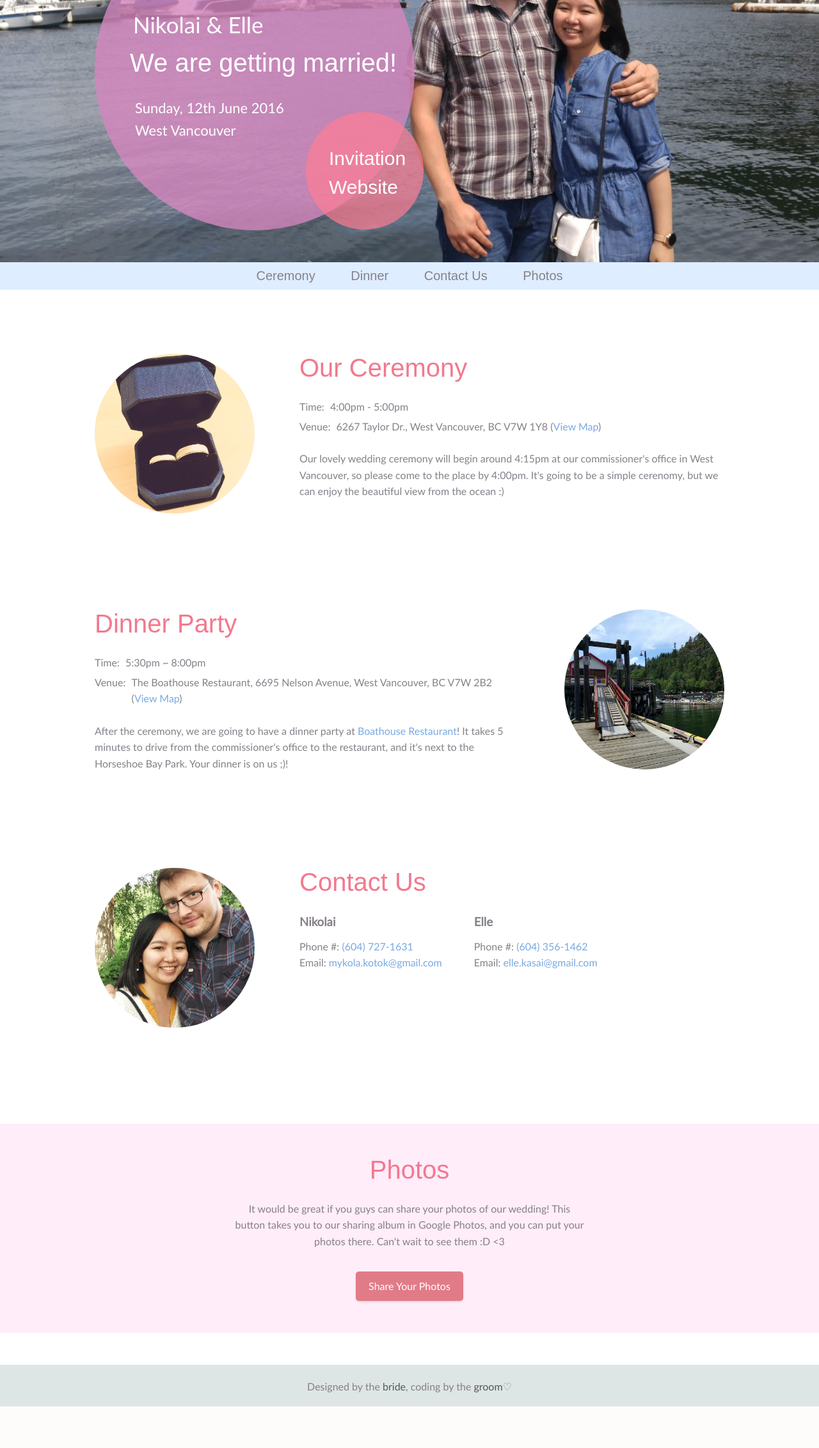
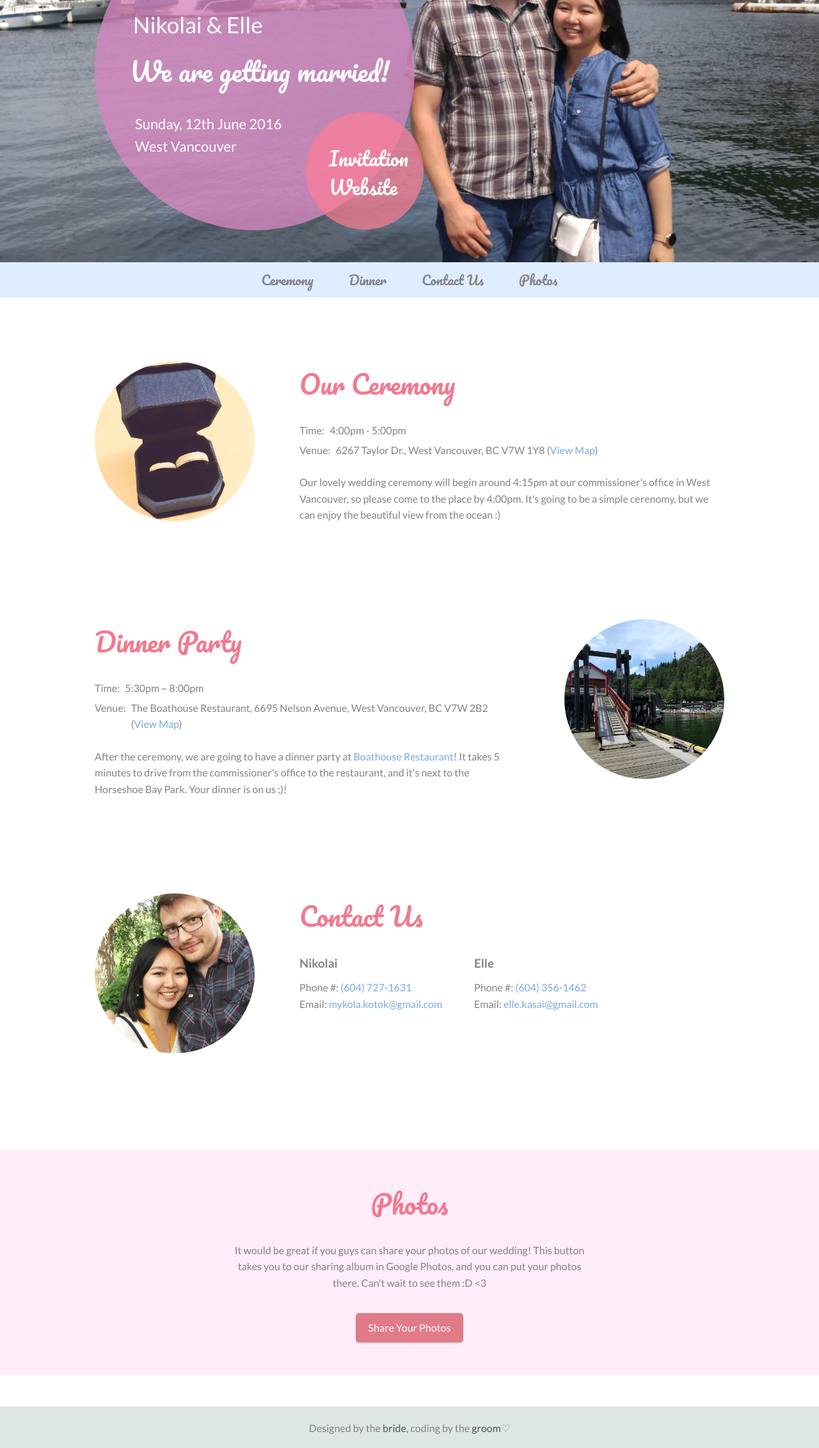
Before and after one commit to lennakz/Wedding, a PHP site: page / in a window 1280 px wide. Shown: the whole page at 64% size. Before the commit the page ends 2199 px from the top, so only its background shows below. Run offline with PHP 8.4, Linux system fonts and the light colour scheme; some libraries are stand-ins or nearby versions; some web fonts are replaced.

Commit message:
change font

```diff
--- a/home.html
+++ b/home.html
@@ -3,13 +3,14 @@
 <head>
   <meta charset="utf-8">
   <meta name="viewport" content="width=device-width, initial-scale=1">
-  <link rel="stylesheet" href="stylesheets/normalize.css">
-  <link rel="stylesheet" href="stylesheets/font.css">
-	<link rel="stylesheet" href="stylesheets/wedding_styles.css">
-  <link rel="stylesheet" href="library/font-awesome-4.6.3/css/font-awesome.min.css">
-  <script src="https://ajax.googleapis.com/ajax/libs/jquery/2.2.0/jquery.min.js"></script>
-  <script type="text/javascript" src="https://cdnjs.cloudflare.com/ajax/libs/jquery-scrollTo/2.1.2/jquery.scrollTo.min.js"></script>
-  <script type="text/javascript" src="javascript/animations.js"></script>
+  <link rel="stylesheet" href="/stylesheets/normalize.css">
+  <link rel="stylesheet" href="/library/font-awesome-4.6.3/css/font-awesome.min.css">
+  <link href='//fonts.googleapis.com/css?family=Lato:400,700' rel='stylesheet' type='text/css'>
+  <link href='//fonts.googleapis.com/css?family=Pacifico' rel='stylesheet' type='text/css'>
+	<link rel="stylesheet" href="/stylesheets/wedding_styles.css">
+  <script src="//ajax.googleapis.com/ajax/libs/jquery/2.2.0/jquery.min.js"></script>
+  <script type="text/javascript" src="//cdnjs.cloudflare.com/ajax/libs/jquery-scrollTo/2.1.2/jquery.scrollTo.min.js"></script>
+  <script type="text/javascript" src="/javascript/animations.js"></script>
   <title>Nikolai & Elle - We're Getting Married!</title>
 </head>
 <body>
--- a/stylesheets/font.css
+++ /dev/null
@@ -1,23 +0,0 @@
-@font-face {
-  font-family: 'Pacifico';
-  font-style: normal;
-  font-weight: 400;
-  src: local('Pacifico Regular'), local('Pacifico-Regular'), url(https://fonts.gstatic.com/s/pacifico/v7/Q_Z9mv4hySLTMoMjnk_rCXYhjbSpvc47ee6xR_80Hnw.woff2) format('woff2');
-  unicode-range: U+0000-00FF, U+0131, U+0152-0153, U+02C6, U+02DA, U+02DC, U+2000-206F, U+2074, U+20AC, U+2212, U+2215, U+E0FF, U+EFFD, U+F000;
-}
-
-@font-face {
-  font-family: 'Lato';
-  font-style: normal;
-  font-weight: 400;
-  src: local('Lato Regular'), local('Lato-Regular'), url(http://fonts.gstatic.com/s/lato/v11/8qcEw_nrk_5HEcCpYdJu8BTbgVql8nDJpwnrE27mub0.woff2) format('woff2');
-  unicode-range: U+0100-024F, U+1E00-1EFF, U+20A0-20AB, U+20AD-20CF, U+2C60-2C7F, U+A720-A7FF;
-}
-
-@font-face {
-  font-family: 'Lato';
-  font-style: normal;
-  font-weight: 400;
-  src: local('Lato Regular'), local('Lato-Regular'), url(http://fonts.gstatic.com/s/lato/v11/MDadn8DQ_3oT6kvnUq_2r_esZW2xOQ-xsNqO47m55DA.woff2) format('woff2');
-  unicode-range: U+0000-00FF, U+0131, U+0152-0153, U+02C6, U+02DA, U+02DC, U+2000-206F, U+2074, U+20AC, U+2212, U+2215, U+E0FF, U+EFFD, U+F000;
-}
--- a/stylesheets/wedding_styles.css
+++ b/stylesheets/wedding_styles.css
@@ -569,7 +569,7 @@ a:hover {
 
   .header-messages {
     height: 510px;
-    background: url("images/header-background.jpg") no-repeat -390px -55px;
+    background: url("images/header-background.jpg") no-repeat -620px -110px;
     background-size: cover;
     background-attachment: fixed;
   }
```
